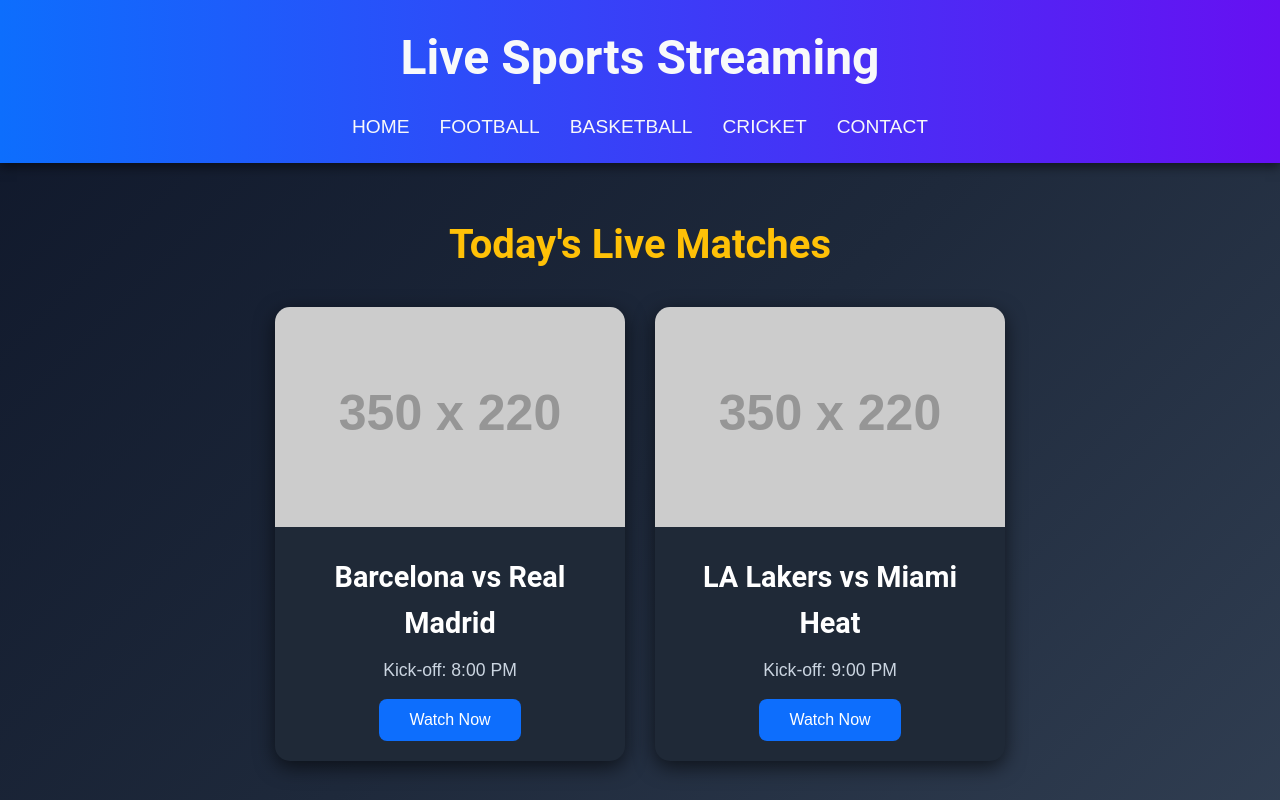
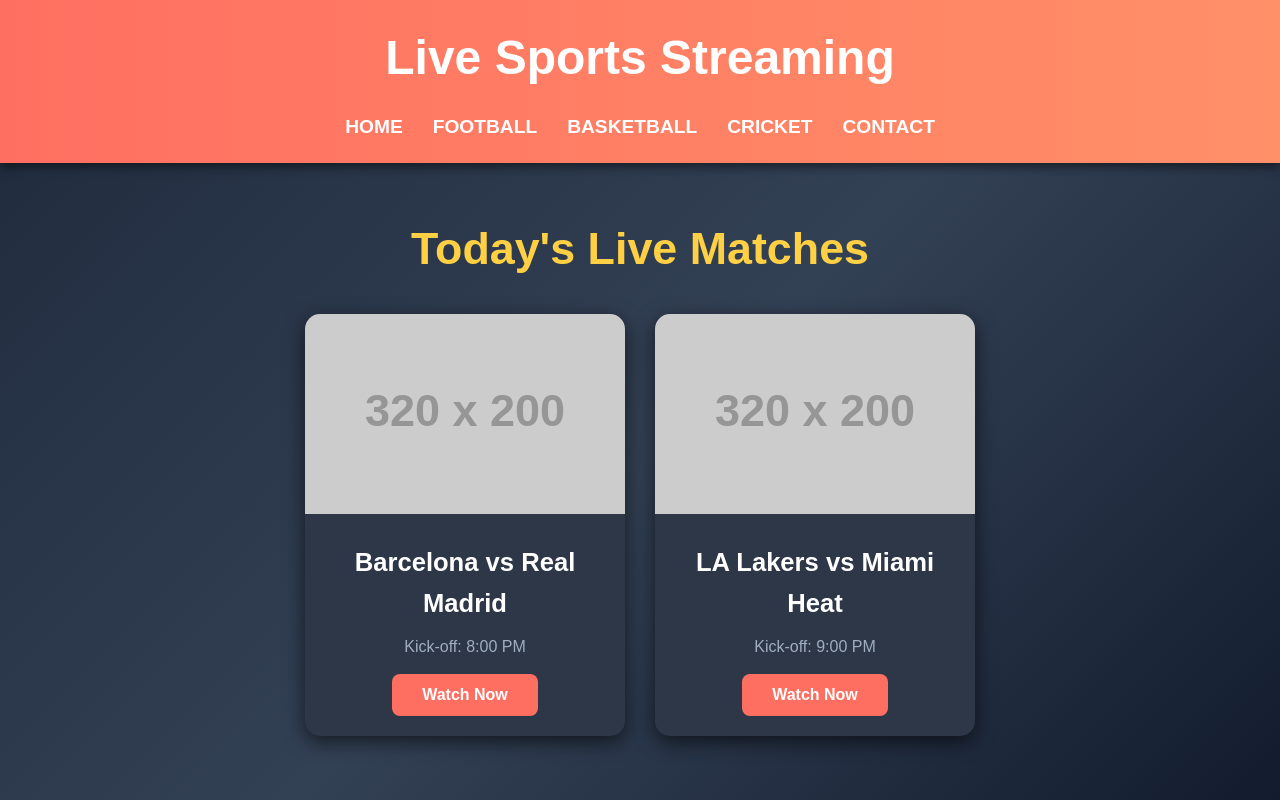
Before and after one commit to joyesh24/premium-sports, a plain HTML site: page index.html in a window 1280 px wide. Shown: the top 800 px of the page. Drawn offline with nearby package versions, Linux system fonts and the light colour scheme; placeholder pictures from the web are drawn by us.

Commit message:
Update index.html

```diff
--- a/index.html
+++ b/index.html
@@ -17,15 +17,15 @@
         }
 
         body {
-            font-family: 'Arial', sans-serif;
-            background: linear-gradient(135deg, #0f172a, #1e293b, #334155);
+            font-family: 'Poppins', sans-serif;
+            background: linear-gradient(135deg, #1e293b, #334155, #0f172a);
             color: #ffffff;
             line-height: 1.6;
             margin: 0;
         }
 
         h1, h2, h3 {
-            font-family: 'Roboto', sans-serif;
+            font-family: 'Poppins', sans-serif;
         }
 
         a {
@@ -35,15 +35,16 @@
 
         /* Header */
         header {
-            background: linear-gradient(90deg, #0d6efd, #6610f2);
+            background: linear-gradient(90deg, #ff6f61, #ff9068);
             padding: 20px 0;
             box-shadow: 0 4px 10px rgba(0, 0, 0, 0.5);
             text-align: center;
         }
 
         header h1 {
-            color: #f8f9fa;
+            color: #ffffff;
             font-size: 3rem;
+            font-weight: 700;
         }
 
         nav ul {
@@ -58,14 +59,15 @@
         }
 
         nav ul li a {
-            color: #f8f9fa;
+            color: #ffffff;
             font-size: 1.2rem;
             text-transform: uppercase;
+            font-weight: 600;
             transition: color 0.3s ease;
         }
 
         nav ul li a:hover {
-            color: #ffc107;
+            color: #ffcf44;
         }
 
         /* Live Games Section */
@@ -75,8 +77,8 @@
         }
 
         .live-games h2 {
-            font-size: 2.5rem;
-            color: #ffc107;
+            font-size: 2.8rem;
+            color: #ffcf44;
             margin-bottom: 30px;
         }
 
@@ -88,10 +90,10 @@
         }
 
         .game-item {
-            background: #1f2937;
+            background: #2d3748;
             border-radius: 15px;
             overflow: hidden;
-            width: 350px;
+            width: 320px;
             transition: transform 0.3s ease, box-shadow 0.3s ease;
             box-shadow: 0 6px 20px rgba(0, 0, 0, 0.6);
         }
@@ -103,7 +105,7 @@
 
         .game-image {
             width: 100%;
-            height: 220px;
+            height: 200px;
             object-fit: cover;
         }
 
@@ -113,30 +115,31 @@
         }
 
         .game-info h3 {
-            font-size: 1.8rem;
+            font-size: 1.6rem;
             margin-bottom: 10px;
             color: #ffffff;
         }
 
         .game-info p {
-            font-size: 1.1rem;
-            color: #cbd5e1;
+            font-size: 1rem;
+            color: #a0aec0;
             margin-bottom: 15px;
         }
 
         .watch-now {
             padding: 12px 30px;
-            background-color: #0d6efd;
+            background-color: #ff6f61;
             border: none;
             cursor: pointer;
             font-size: 1rem;
             color: #ffffff;
             border-radius: 8px;
+            font-weight: 600;
             transition: background 0.3s ease;
         }
 
         .watch-now:hover {
-            background-color: #0a58ca;
+            background-color: #ff4d4f;
         }
 
         /* Video Streaming Section */
@@ -144,7 +147,7 @@
             display: none;
             padding: 50px 20px;
             text-align: center;
-            background: #1f2937;
+            background: #2d3748;
             margin-top: 30px;
             border-radius: 15px;
         }
@@ -159,7 +162,7 @@
 
         /* Footer */
         footer {
-            background: linear-gradient(90deg, #0d6efd, #6610f2);
+            background: linear-gradient(90deg, #ff6f61, #ff9068);
             padding: 20px 0;
             text-align: center;
             margin-top: 50px;
@@ -179,7 +182,7 @@
         }
 
         footer a:hover {
-            color: #ffc107;
+            color: #ffcf44;
         }
 
         /* Mobile Responsiveness */
@@ -223,7 +226,7 @@
             <div class="game-list">
                 <!-- Game 1 Example -->
                 <div class="game-item">
-                    <img src="https://via.placeholder.com/350x220" alt="Football Match" class="game-image">
+                    <img src="https://via.placeholder.com/320x200" alt="Football Match" class="game-image">
                     <div class="game-info">
                         <h3>Barcelona vs Real Madrid</h3>
                         <p>Kick-off: 8:00 PM</p>
@@ -232,7 +235,7 @@
                 </div>
                 <!-- Game 2 Example -->
                 <div class="game-item">
-                    <img src="https://via.placeholder.com/350x220" alt="Basketball Match" class="game-image">
+                    <img src="https://via.placeholder.com/320x200" alt="Basketball Match" class="game-image">
                     <div class="game-info">
                         <h3>LA Lakers vs Miami Heat</h3>
                         <p>Kick-off: 9:00 PM</p>
@@ -256,5 +259,4 @@
     <!-- Footer Section -->
     <footer>
         <p>&copy; 2024 Live Sports Streaming. All Rights Reserved.</p>
-        <a href="https://t.me/premiumfornothing" target="_blank" title="Join our Telegram Channel">
-            <i class="fab fa
+        <a href="https://t.me/premiumfornothing" target="_
```
